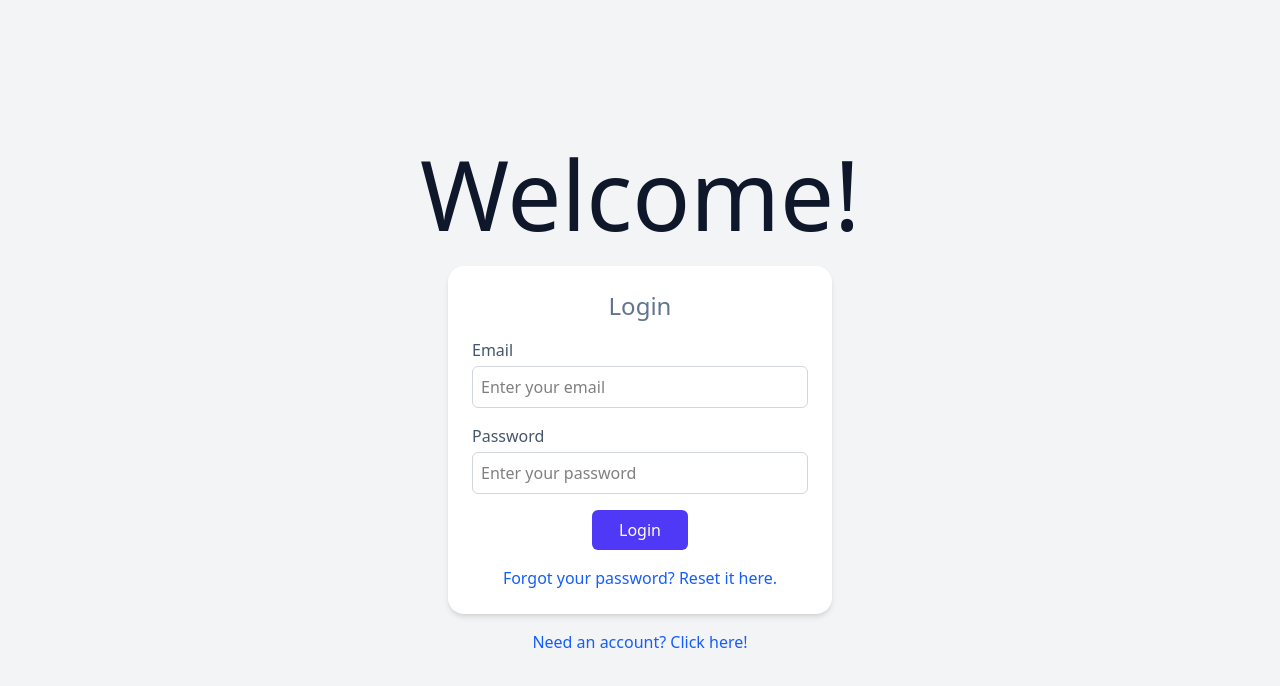
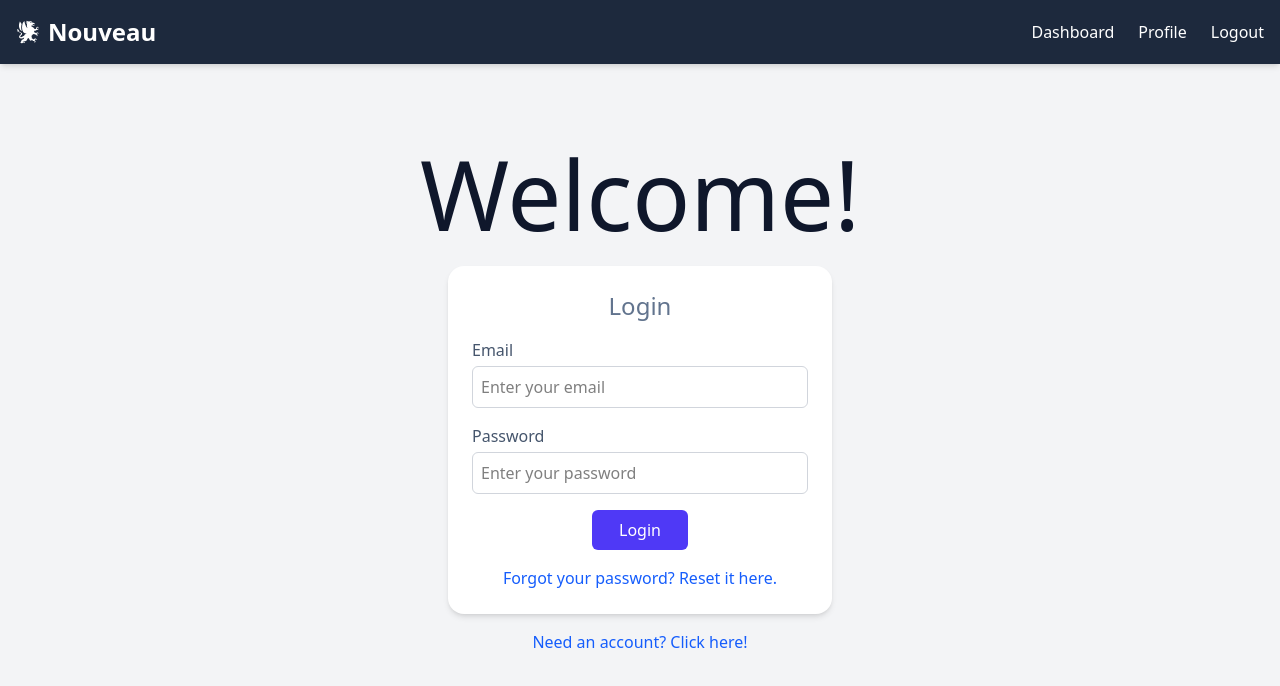
Before and after one commit to Cyrillo46/Nouveau, a React (Vite) app: page / in a window 1280 px wide. Shown: the top 686 px of the page. Built offline with nearby package versions, Linux system fonts and the light colour scheme.

Commit message:
updated mobile menu with hamburger icon and sliding menu

```diff
--- a/src/components/Dashboard.jsx
+++ b/src/components/Dashboard.jsx
@@ -7,7 +7,7 @@ export const Dashboard = () => {
   return (
     <div className="flex h-screen bg-gray-100">
       {/* Sidebar */}
-      <div className="w-1/5 bg-slate-900 text-white p-5 hidden md:block">
+      <div className="w-1/5 bg-slate-800 text-white p-5 hidden md:block">
         <h2 className="text-2xl font-bold mb-6">Nouveau</h2>
         <h3 className="text-lg font-semibold mb-2">User name</h3>
         <ul className="space-y-4">
@@ -37,7 +37,9 @@ export const Dashboard = () => {
 
       {/* Main Content */}
       <div className="flex-1 p-6">
-        <h1 className="text-3xl font-bold mb-4">Welcome to Your Dashboard</h1>
+        <h1 className="text-3xl text-slate-700 font-bold mb-4">
+          Welcome to Your Dashboard
+        </h1>
 
         {/* Dynamic content based on user role */}
         {userRole === "staff" && (
--- a/src/components/Login.jsx
+++ b/src/components/Login.jsx
@@ -1,5 +1,6 @@
 import { useState } from "react";
 import { Link, useNavigate } from "react-router-dom";
+import { Navbar } from "./Navbar";
 
 export const Login = () => {
   const [email, setEmail] = useState("");
@@ -16,6 +17,7 @@ export const Login = () => {
 
   return (
     <div className="bg-gray-100 h-screen flex flex-col items-center justify-center">
+      <Navbar />
       <h1 className="text-8xl mb-6 text-slate-900">Welcome!</h1>
       <div className="w-96 p-6 bg-white rounded-2xl shadow-md">
         <h2 className="text-2xl font-light mb-4 text-slate-500 text-center">
--- a/src/components/Navbar.jsx
+++ b/src/components/Navbar.jsx
@@ -1,48 +1,83 @@
-import { useState } from "react";
 import { Link } from "react-router-dom";
-import { GiHamburgerMenu } from "react-icons/gi";
+import { useState, useEffect } from "react";
+import { GiGriffinSymbol } from "react-icons/gi";
+import { FaBars, FaTimes } from "react-icons/fa";
 
 export const Navbar = () => {
   const [isOpen, setIsOpen] = useState(false);
 
+  // Close menu when Escape key is pressed
+  useEffect(() => {
+    const handleKeyDown = (event) => {
+      if (event.key === "Escape") {
+        setIsOpen(false);
+      }
+    };
+    document.addEventListener("keydown", handleKeyDown);
+    return () => {
+      document.removeEventListener("keydown", handleKeyDown);
+    };
+  }, []);
+
   return (
-    <nav className="bg-blue-600 p-4">
+    <nav className="bg-slate-800 text-white p-4 fixed top-0 left-0 w-full shadow-md z-50">
       <div className="container mx-auto flex justify-between items-center">
         {/* Logo */}
-        <Link to="/" className="text-white text-2xl font-bold">
-          Turnover App
+        <Link to="/" className="flex items-center space-x-2 text-2xl font-bold">
+          <GiGriffinSymbol />
+          <span>Nouveau</span>
         </Link>
 
-        {/* Hamburger Menu (Mobile) */}
+        {/* Desktop Menu */}
+        <div className="hidden md:flex space-x-6">
+          <Link to="/dashboard" className="hover:text-gray-200">
+            Dashboard
+          </Link>
+          <Link to="/profile" className="hover:text-gray-200">
+            Profile
+          </Link>
+          <Link to="/logout" className="hover:text-gray-200">
+            Logout
+          </Link>
+        </div>
+
+        {/* Mobile Menu Button (with animation) */}
         <button
-          className="text-white text-3xl md:hidden"
-          onClick={() => setIsOpen(!isOpen)}>
-          <GiHamburgerMenu />
+          onClick={() => setIsOpen(!isOpen)}
+          className={`md:hidden text-2xl transition-transform duration-300 ${
+            isOpen ? "rotate-90" : "rotate-0"
+          }`}>
+          {isOpen ? <FaTimes /> : <FaBars />}
         </button>
+      </div>
 
-        {/* Navigation Links - Hidden on small screens */}
-        <ul
-          className={`absolute md:static top-16 left-0 w-full md:w-auto bg-blue-600 md:flex md:space-x-6 md:items-center p-4 md:p-0 transition-all duration-300 ease-in ${
-            isOpen ? "block" : "hidden"
-          }`}>
-          <li className="text-white py-2 md:py-0">
+      {/* Dropdown Menu */}
+      <div
+        className={`absolute left-0 w-full bg-slate-800 shadow-md transition-all duration-300 ease-in-out transform ${
+          isOpen
+            ? "translate-y-0 opacity-100 max-h-60 py-4"
+            : "-translate-y-full opacity-0 max-h-0 py-0"
+        } overflow-hidden md:hidden`}>
+        <div className="flex flex-col items-start pl-6 space-y-4">
           <Link
             to="/dashboard"
-              className="block md:inline hover:text-gray-300">
+            className="text-lg hover:text-gray-300"
+            onClick={() => setIsOpen(false)}>
             Dashboard
           </Link>
-          </li>
-          <li className="text-white py-2 md:py-0">
-            <Link to="/profile" className="block md:inline hover:text-gray-300">
+          <Link
+            to="/profile"
+            className="text-lg hover:text-gray-300"
+            onClick={() => setIsOpen(false)}>
             Profile
           </Link>
-          </li>
-          <li className="text-white py-2 md:py-0">
-            <Link to="/logout" className="block md:inline hover:text-gray-300">
+          <Link
+            to="/logout"
+            className="text-lg hover:text-gray-300"
+            onClick={() => setIsOpen(false)}>
             Logout
           </Link>
-          </li>
-        </ul>
+        </div>
       </div>
     </nav>
   );
```
Lines whose indentation alone changed are shown as unchanged.
